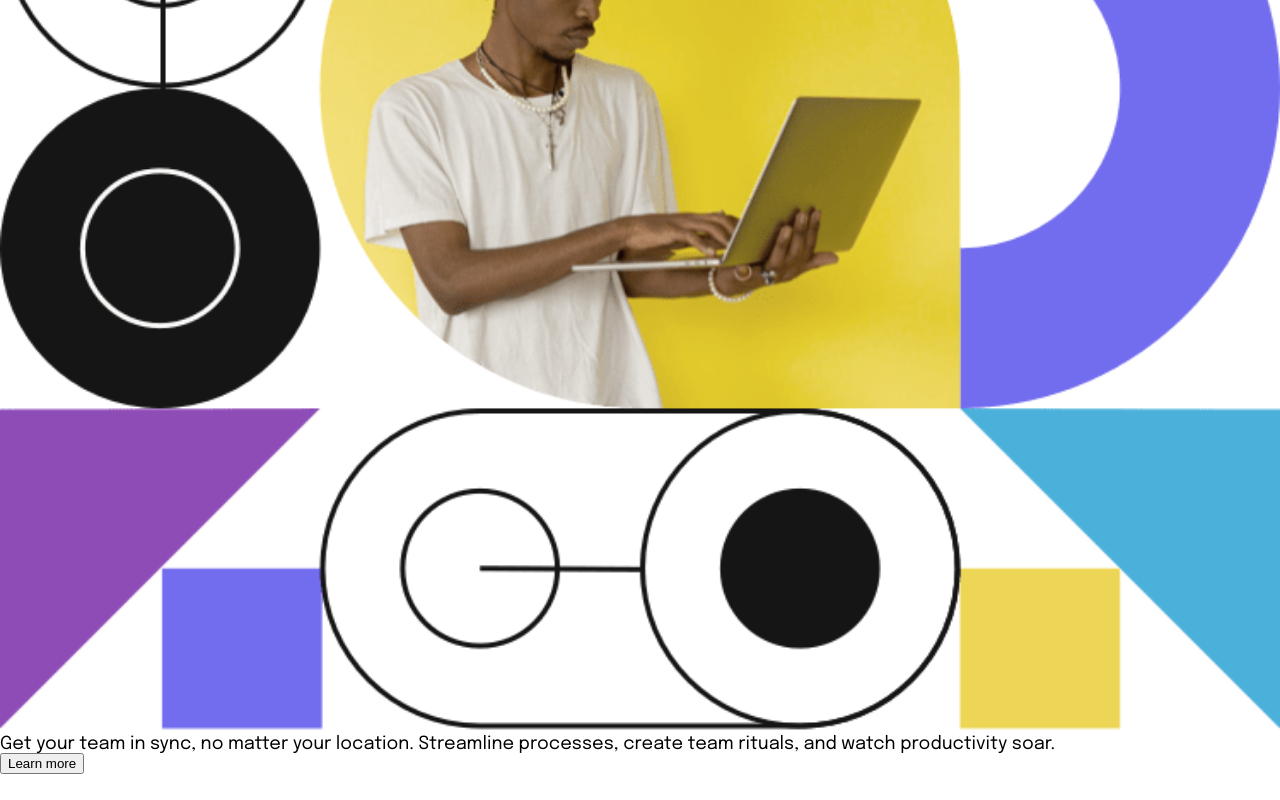
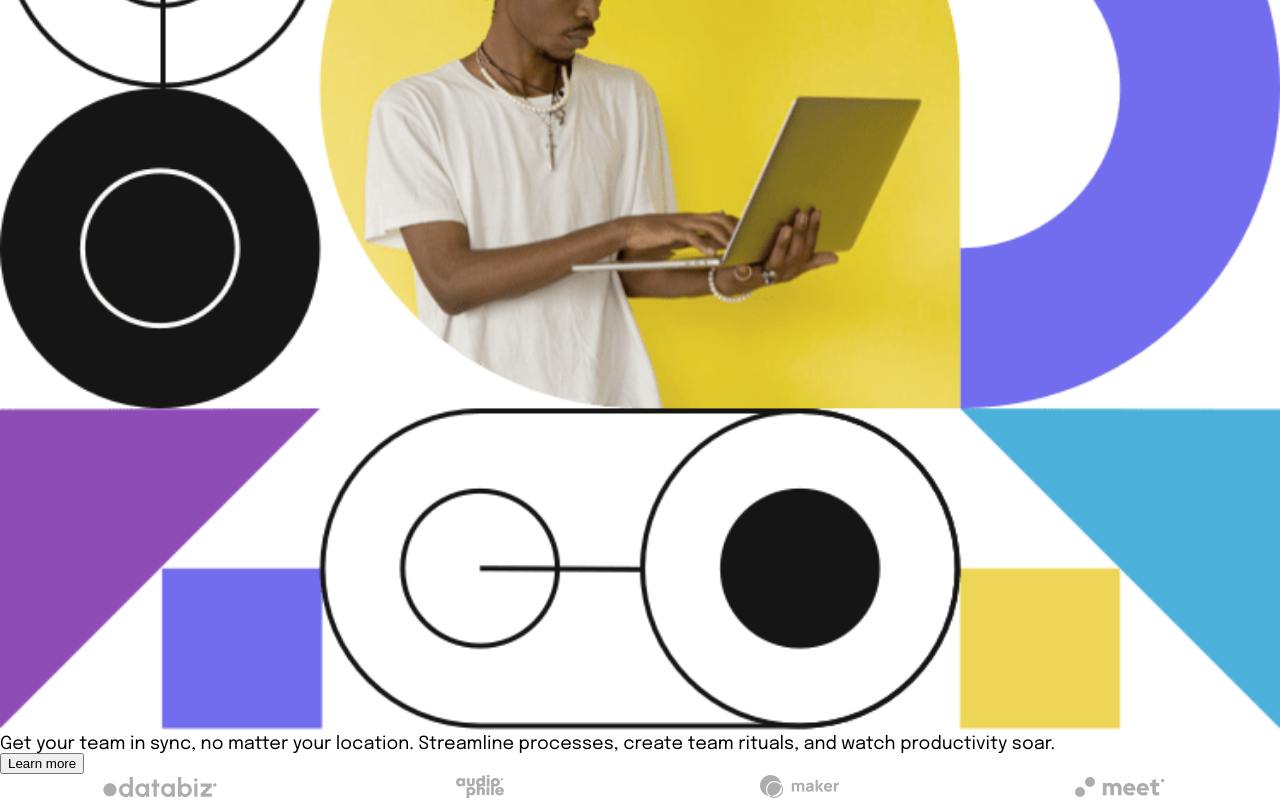
Before and after one commit to turunenv/frontendmentor-intro-with-dropdown, a React (Vite) app: page / in a window 1280 px wide. Shown: the part 367-1167 px from the top of the page. Before the commit the page ends 1141 px from the top, so only its background shows below. Built offline with nearby package versions, Linux system fonts and the light colour scheme.

Commit message:
add Footer component

```diff
--- a/src/App.tsx
+++ b/src/App.tsx
@@ -1,11 +1,13 @@
 import { Header } from './components/Header';
 import { MainPage } from './components/MainPage';
+import { Footer } from './components/Footer';
 
 function App() {
   return (
     <>
       <Header />
       <MainPage />
+      <Footer />
     </>
   );
 }
--- /dev/null
+++ b/src/components/Footer.module.css
@@ -0,0 +1,18 @@
+.footer {
+  display: flex;
+  height: 26px;
+  justify-content: space-evenly;
+  margin-bottom: 2.5rem;
+}
+
+.imgContainer {
+  width: 25%;
+  display: flex;
+  align-items: center;
+  justify-content: center;
+}
+
+.img {
+  max-width: 80%;
+  max-height: 90%;
+}
--- a/src/components/Footer.tsx
+++ b/src/components/Footer.tsx
@@ -0,0 +1,30 @@
+import styles from './Footer.module.css';
+import databizImgUrl from '../assets/client-databiz.svg';
+import audiophileImgUrl from '../assets/client-audiophile.svg';
+import makerImgUrl from '../assets/client-maker.svg';
+import meetImgUrl from '../assets/client-meet.svg';
+
+type ImageTuple = [string, string];
+
+const images: ImageTuple[] = [
+  [databizImgUrl, "logo of databiz"],
+  [audiophileImgUrl, "logo of audiophile"],
+  [makerImgUrl, "logo of maker"],
+  [meetImgUrl, "logo of meet"]
+]
+
+export function Footer() {
+  return (
+    <footer className={styles.footer}>
+      {images.map((image) => (
+        <div className={styles.imgContainer}>
+          <img
+            className={styles.img}
+            src={image[0]}
+            alt={image[1]}
+            />
+        </div>
+      ))}
+    </footer>
+  )
+}
```
